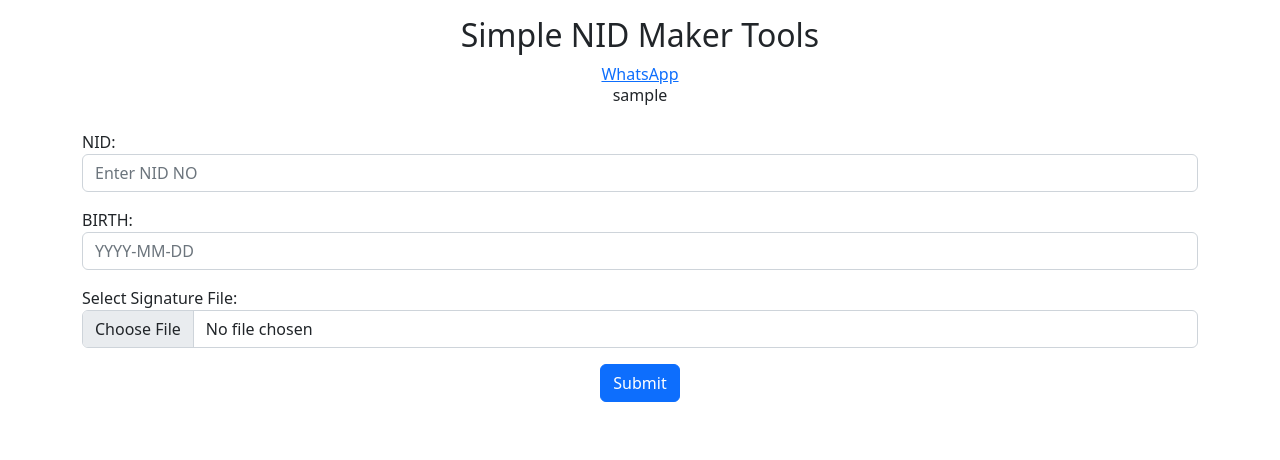
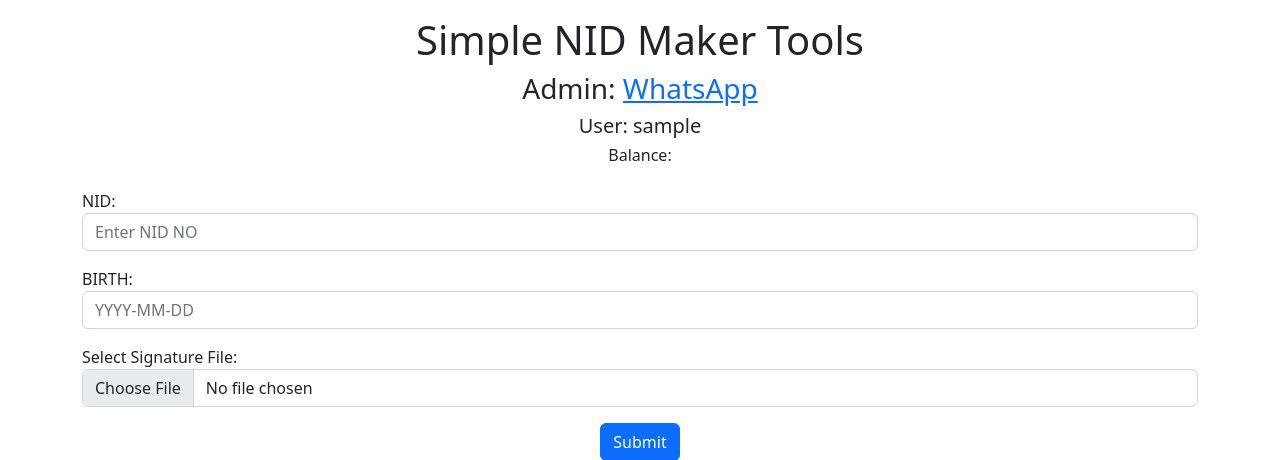
Before and after one commit to faysal505/flask, a Flask app: page / in a window 1280 px wide. Shown: the top 460 px of the page. Run offline with Flask 3, Linux system fonts and the light colour scheme; the visitor is signed in with stand-in values (Sample User, id 1).

Commit message:
Update home.html

```diff
--- a/templates/home.html
+++ b/templates/home.html
@@ -13,9 +13,10 @@
 
   <div class="container mt-3">
     <div class="d-flex align-items-center flex-column">
-      <h2>Simple NID Maker Tools</h2>
-      <a class="icon-link icon-link-hover text-center" href="https://chat.whatsapp.com/LA8I30HONFYBwy4UrNMJvM">WhatsApp</a>
-      <h6>{{email}}</h6>
+      <h1>Simple NID Maker Tools</h2>
+      <h3>Admin: <a class="icon-link icon-link-hover text-center" href="https://chat.whatsapp.com/LA8I30HONFYBwy4UrNMJvM">WhatsApp</a></h3>
+      <h5>User: {{email}}</h6>
+        <h6>Balance: </h6>
     </div>
     <form action="/results" method="post" enctype="multipart/form-data">
       <div class="mb-3 mt-3">
```
